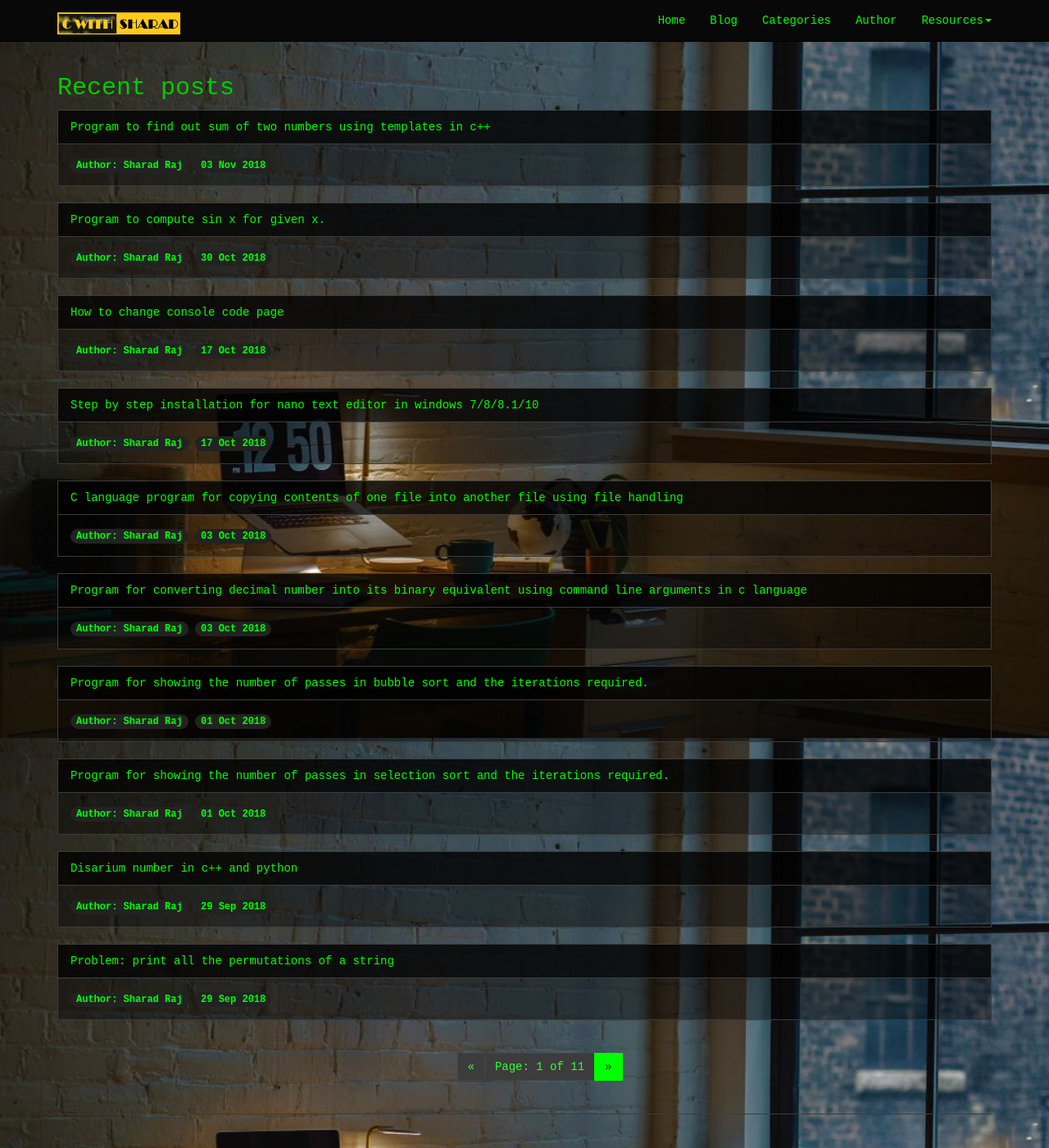
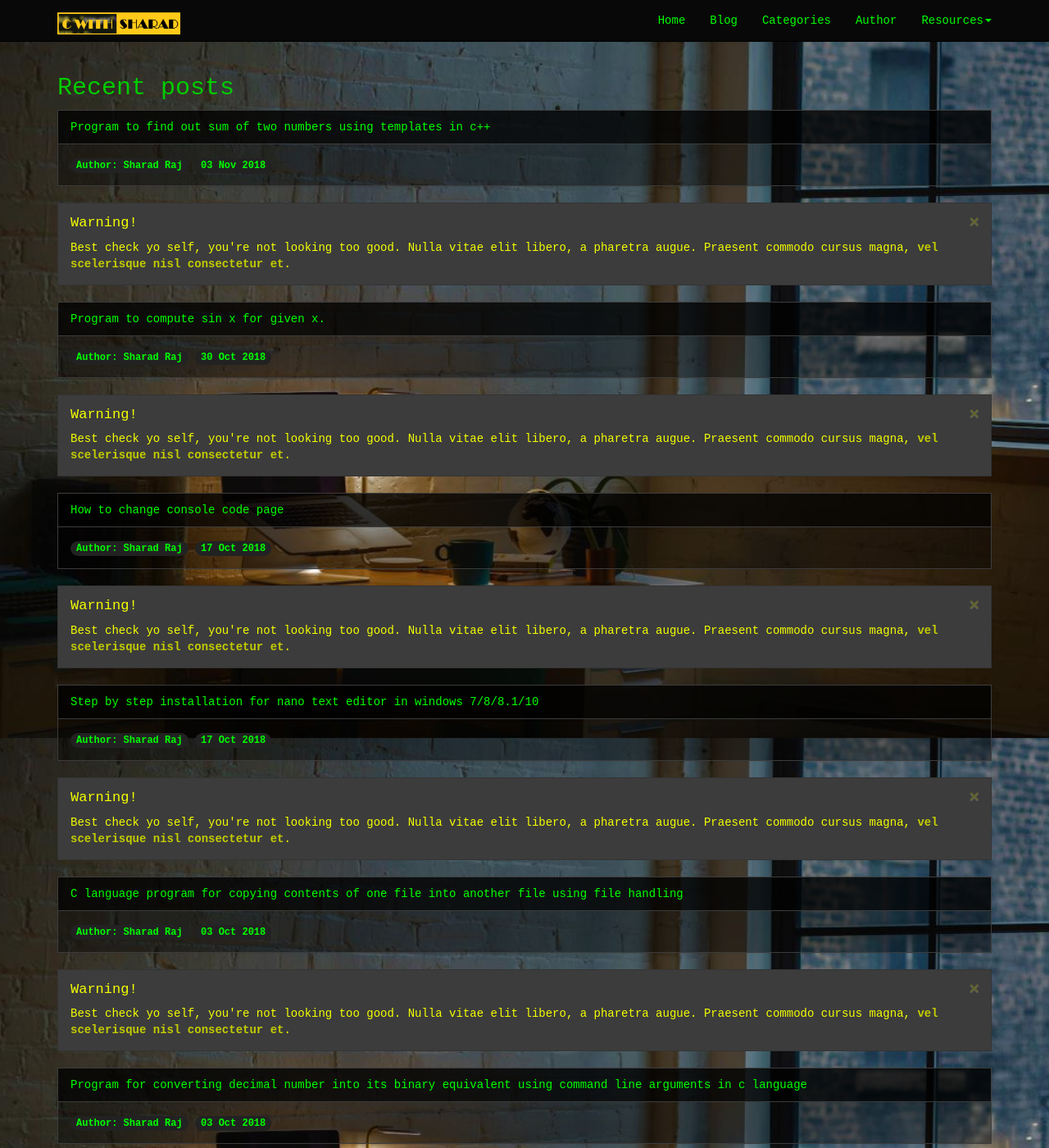
Before and after one commit to cwithsharad/cwithsharad.github.io, a Jekyll site: the page built from blog/index.html, in a window 1280 px wide and 1400 px high. Shown: the whole window at 82% size. Built offline with Jekyll 4.4.1, drawn with Linux system fonts in a browser that asks for light colours; emoji names are drawn with the system emoji font; the list of posts is cut into pages by our own code; some of the changed text lies outside the part shown.

Commit message:
Update index.html

```diff
--- a/blog/index.html
+++ b/blog/index.html
@@ -21,6 +21,11 @@
 					<span class="badge">Author: {{ post.author }}</span>
 					<span class="badge">{{post.date|date_to_string}}</span>
 				</div>
+			</div>
+<div class="alert alert-dismissible alert-warning">
+                    <button type="button" class="close">×</button>
+                    <h4>Warning!</h4>
+                    <p>Best check yo self, you're not looking too good. Nulla vitae elit libero, a pharetra augue. Praesent commodo cursus magna, <a href="#" class="alert-link">vel scelerisque nisl consectetur et</a>.</p>
 </div>
 		</div>
 {% endfor %}
```
Lines whose indentation alone changed are shown as unchanged.
